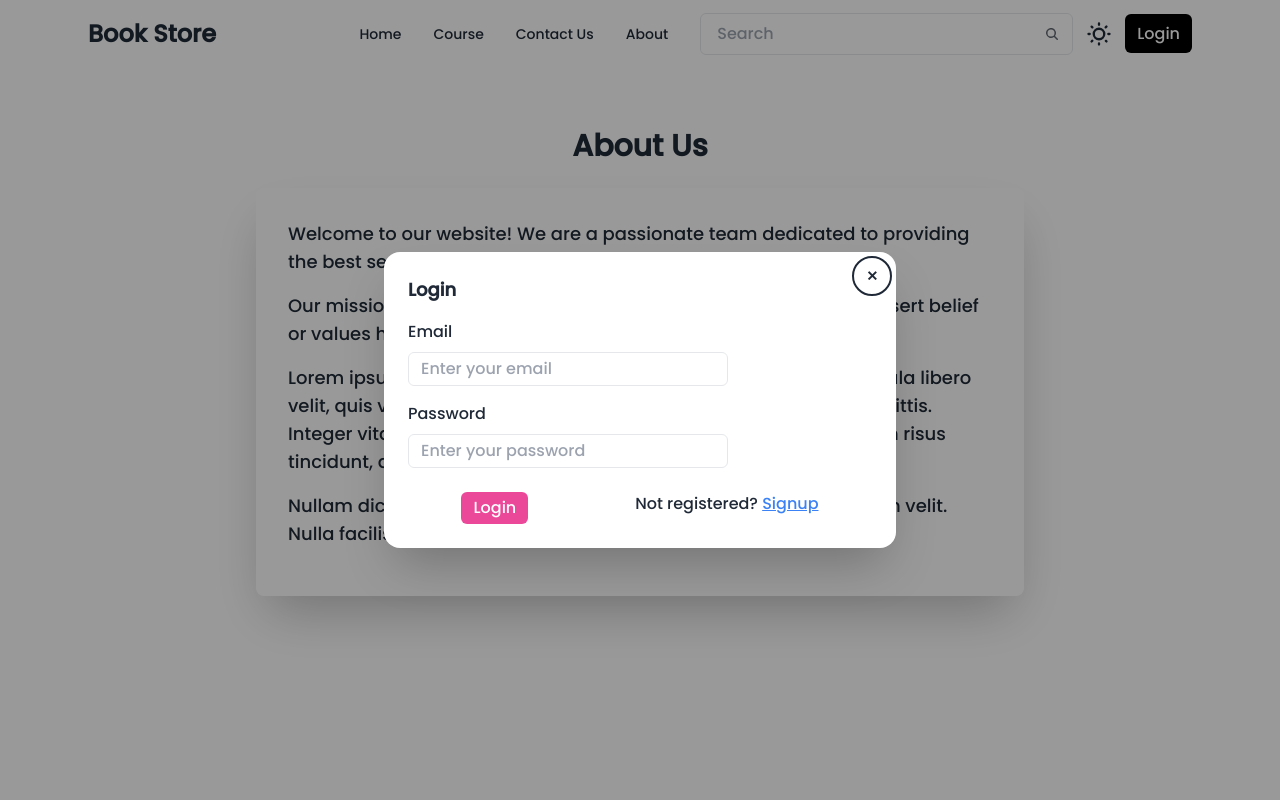
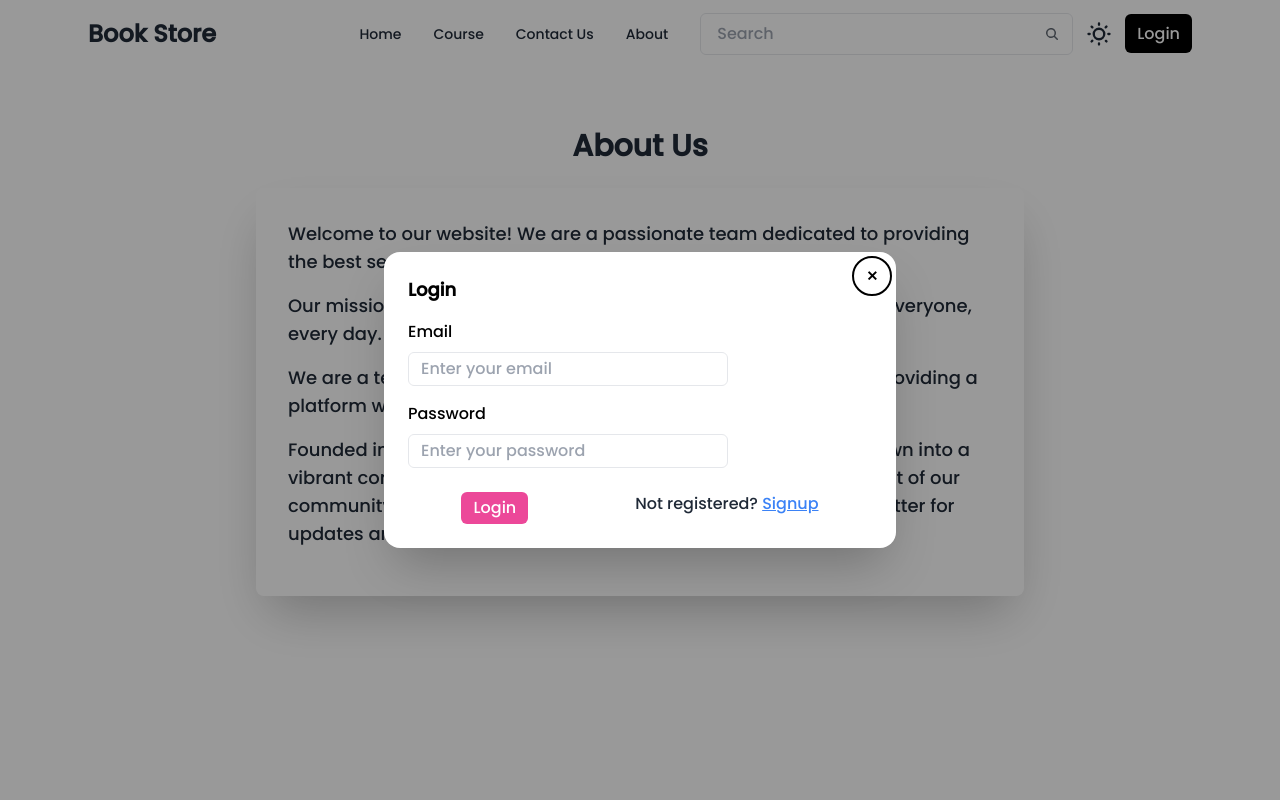
Before and after one commit to Shreya-Shinde11/BookStore-Frontend, a React app: page /about in a window 1280 px wide. Both pictures are taken after a click on the link "Login". Shown: the top 800 px of the page. Built offline with nearby package versions, Linux system fonts and the light colour scheme; the HTML template or start-up script is replaced by a standard one.

Commit message:
LOGIN form changed

```diff
--- a/src/components/About.jsx
+++ b/src/components/About.jsx
@@ -15,21 +15,14 @@ function About() {
                 providing the best service and products to our customers.
               </p>
               <p className="text-lg mb-4">
-                Our mission is to [insert mission statement here]. We believe in
-                [insert belief or values here], and strive to [insert goal or
-                objective here].
+                Our mission is to aim to make reading and learning accessible to everyone, every day.
               </p>
               <p className="text-lg mb-4">
-                Lorem ipsum dolor sit amet, consectetur adipiscing elit. Duis
-                vehicula libero velit, quis vehicula ipsum ultrices nec. Proin
-                mattis vel odio sed sagittis. Integer vitae nisi nulla. Fusce
-                nec lacinia mi. Sed consequat enim in risus tincidunt, at tempor
-                sapien varius.
+              We are a team of book lovers and tech enthusiasts dedicated to providing a platform where you can explore, learn, and grow.
               </p>
               <p className="text-lg mb-4">
-                Nullam dictum consequat justo vel faucibus. Aliquam nec interdum
-                velit. Nulla facilisi. Curabitur in est luctus, mollis ex ut,
-                eleifend magna.
+              Founded in 2024, Book Store began as a small project and has grown into a vibrant community of readers and learners worldwide.
+Become part of our community. Follow us on social media and subscribe to our newsletter for updates and special offers.
               </p>
             </div>
           </div>
--- a/src/components/Banner.jsx
+++ b/src/components/Banner.jsx
@@ -11,9 +11,7 @@ function Banner() {
               <span className="text-pink-500">new everyday!!!</span>
             </h1>
             <p className="text-sm md:text-xl">
-              Lorem, ipsum dolor sit amet consectetur adipisicing elit. Dolor,
-              et totam. Tempora amet atque expedita, quae corrupti totam sed
-              pariatur corporis at veniam est voluptas animi!
+            Every day is a chance to learn something new here. Dive into our collection of books and courses, and discover your next great read or lesson. Happy exploring!
             </p>
             <label className="input input-bordered flex items-center gap-2">
               <svg
--- a/src/components/Cards.jsx
+++ b/src/components/Cards.jsx
@@ -4,12 +4,12 @@ function Cards({ item }) {
   return (
     <>
       <div className="mt-4 my-3 p-3">
-        <div className="card w-92 max-h-96 min-h-96 bg-base-100 shadow-xl hover:scale-105 duration-200 dark:bg-slate-900 dark:text-white dark:border flex flex-col">
+        <div className="card w-92 h-96 bg-base-100 shadow-xl hover:scale-110 duration-200 dark:bg-slate-900 dark:text-white dark:border flex flex-col">
           <figure>
             <img src={item.image} alt="Image" />
           </figure>
-          <div className="card-body">
-            <h2 className="card-title contents">
+          <div className="card-body max-h-full">
+            <h2 className="card-title h-1 contents">
               {item.name}
               <div className="badge badge-secondary">{item.category}</div>
             </h2>
--- a/src/components/Course.jsx
+++ b/src/components/Course.jsx
@@ -26,13 +26,7 @@ function Course() {
             <span className="text-pink-500"> Here! :)</span>
           </h1>
           <p className="mt-12">
-            Lorem ipsum dolor sit, amet consectetur adipisicing elit. Porro,
-            assumenda? Repellendus, iste corrupti? Tempore laudantium
-            repellendus accusamus accusantium sed architecto odio, nisi expedita
-            quas quidem nesciunt debitis dolore non aspernatur praesentium
-            assumenda sint quibusdam, perspiciatis, explicabo sequi fugiat amet
-            animi eos aut. Nobis quisquam reiciendis sunt quis sed magnam
-            consequatur!
+          Discover a world of knowledge at your fingertips! Our Online Bookstore offers an extensive range of courses designed to inspire and educate learners of all ages and interests. Whether you're looking to advance your career, delve into a new hobby, or simply expand your horizons, we have something for everyone.
           </p>
           <Link to="/">
             <button className="mt-6 bg-pink-500 text-white px-4 py-2 rounded-md hover:bg-pink-700 duration-300">
--- a/src/components/Freebook.jsx
+++ b/src/components/Freebook.jsx
@@ -136,9 +136,7 @@ function Freebook() {
         <div>
           <h1 className="font-semibold text-xl pb-2">Free Offered Courses</h1>
           <p>
-            Lorem ipsum dolor sit amet, consectetur adipisicing elit.
-            Accusantium veritatis alias pariatur ad dolor repudiandae eligendi
-            corporis nulla non suscipit, iure neque earum?
+          Unlock Knowledge for Free - Dive into Our Collection of Free Books Today!
           </p>
         </div>
 
--- a/src/components/Login.jsx
+++ b/src/components/Login.jsx
@@ -45,15 +45,15 @@ function Login() {
             {/* if there is a button in form, it will close the modal */}
             <Link
               to="/"
-              className="btn btn-sm btn-circle btn-ghost absolute right-2 top-2"
+              className="btn btn-sm btn-circle btn-ghost text-black absolute right-2 top-2"
               onClick={() => document.getElementById("my_modal_3").close()}
             >
               ✕
             </Link>
 
-            <h3 className="font-bold text-lg">Login</h3>
+            <h3 className="font-bold text-lg text-black">Login</h3>
             {/* Email */}
-            <div className="mt-4 space-y-2">
+            <div className="mt-4 space-y-2 text-black">
               <span>Email</span>
               <br />
               <input
@@ -70,7 +70,7 @@ function Login() {
               )}
             </div>
             {/* password */}
-            <div className="mt-4 space-y-2">
+            <div className="mt-4 space-y-2 text-black">
               <span>Password</span>
               <br />
               <input
--- a/src/components/Logout.jsx
+++ b/src/components/Logout.jsx
@@ -1,9 +1,11 @@
 import React from "react";
 import { useAuth } from "../context/AuthProvider";
 import toast from "react-hot-toast";
+import { Link, useLocation, useNavigate } from "react-router-dom";
 
 function Logout() {
   const [authUser, setAuthUser] = useAuth();
+
   const handleLogout = () => {
     try {
       setAuthUser({
@@ -18,7 +20,7 @@ function Logout() {
       }, 3000);
     } catch (error) {
       toast.error("Error: " + error);
-      setTimeout(() => {}, 2000);
+      setTimeout(() => {}, 3000);
     }
   };
   return (
@@ -27,7 +29,7 @@ function Logout() {
         className="px-3 py-2 bg-red-500 text-white rounded-md cursor-pointer"
         onClick={handleLogout}
       >
-        Logout
+        <Link to="/">Logout</Link>
       </button>
     </div>
   );
--- a/src/components/Signup.jsx
+++ b/src/components/Signup.jsx
@@ -47,13 +47,13 @@ function Signup() {
               {/* if there is a button in form, it will close the modal */}
               <Link
                 to="/"
-                className="btn btn-sm btn-circle btn-ghost absolute right-2 top-2"
+                className="btn btn-sm btn-circle btn-ghost text-black absolute right-2 top-2"
               >
                 ✕
               </Link>
 
-              <h3 className="font-bold text-lg">Signup</h3>
-              <div className="mt-4 space-y-2">
+              <h3 className="font-bold text-lg text-black">Signup</h3>
+              <div className="mt-4 space-y-2 text-black">
                 <span>Name</span>
                 <br />
                 <input
@@ -70,7 +70,7 @@ function Signup() {
                 )}
               </div>
               {/* Email */}
-              <div className="mt-4 space-y-2">
+              <div className="mt-4 space-y-2 text-black">
                 <span>Email</span>
                 <br />
                 <input
@@ -87,7 +87,7 @@ function Signup() {
                 )}
               </div>
               {/* Password */}
-              <div className="mt-4 space-y-2">
+              <div className="mt-4 space-y-2 text-black">
                 <span>Password</span>
                 <br />
                 <input
```
Also changed, not shown: public/list.json (+33 -1 lines).
